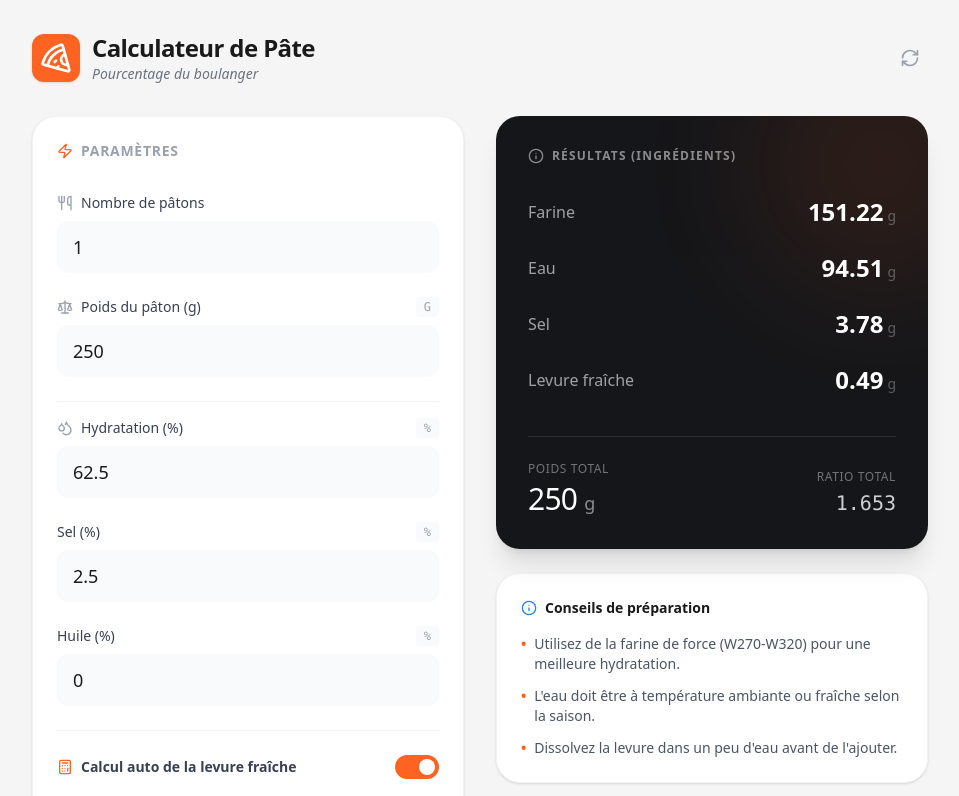
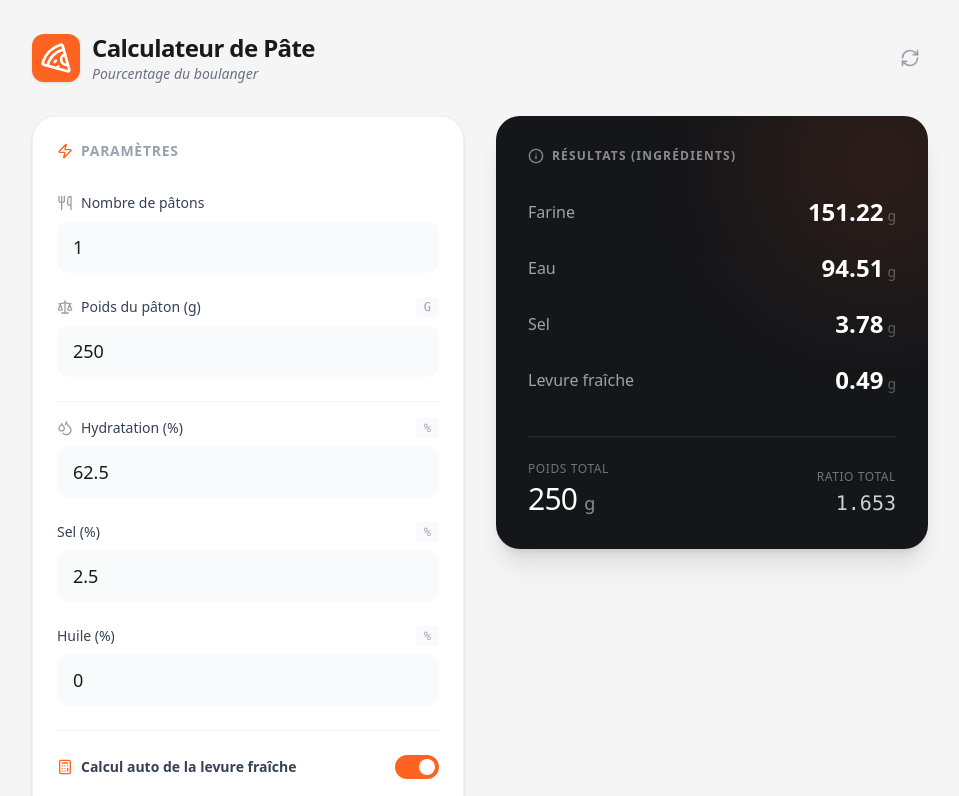
Before and after one commit to Spicure/Pizza-Cal, a React (Vite) app: page / in a window 1280 px wide. Shown: the top 796 px of the page, without its empty margins (160-1119 px from the left). Built offline with nearby package versions, Linux system fonts and the light colour scheme.

Commit message:
feat: Remove static preparation tips
The static preparation tips section has been removed from the main application component. This information is now presented dynamically or is intended to be managed elsewhere, streamlining the UI and allowing for more flexible content management.

```diff
--- a/src/App.tsx
+++ b/src/App.tsx
@@ -251,27 +251,6 @@ export default function App() {
               {/* Decorative background element */}
               <div className="absolute -right-20 -top-20 w-64 h-64 bg-[#FF6321] opacity-10 rounded-full blur-3xl" />
             </div>
-
-            <div className="bg-white p-6 rounded-3xl border border-gray-100 shadow-sm">
-              <h3 className="text-sm font-semibold mb-4 flex items-center gap-2">
-                <Info className="w-4 h-4 text-blue-500" />
-                Conseils de préparation
-              </h3>
-              <ul className="text-sm text-gray-600 space-y-3">
-                <li className="flex gap-2">
-                  <span className="text-[#FF6321] font-bold">•</span>
-                  Utilisez de la farine de force (W270-W320) pour une meilleure hydratation.
-                </li>
-                <li className="flex gap-2">
-                  <span className="text-[#FF6321] font-bold">•</span>
-                  L'eau doit être à température ambiante ou fraîche selon la saison.
-                </li>
-                <li className="flex gap-2">
-                  <span className="text-[#FF6321] font-bold">•</span>
-                  Dissolvez la levure dans un peu d'eau avant de l'ajouter.
-                </li>
-              </ul>
-            </div>
           </motion.section>
         </main>
 
```
